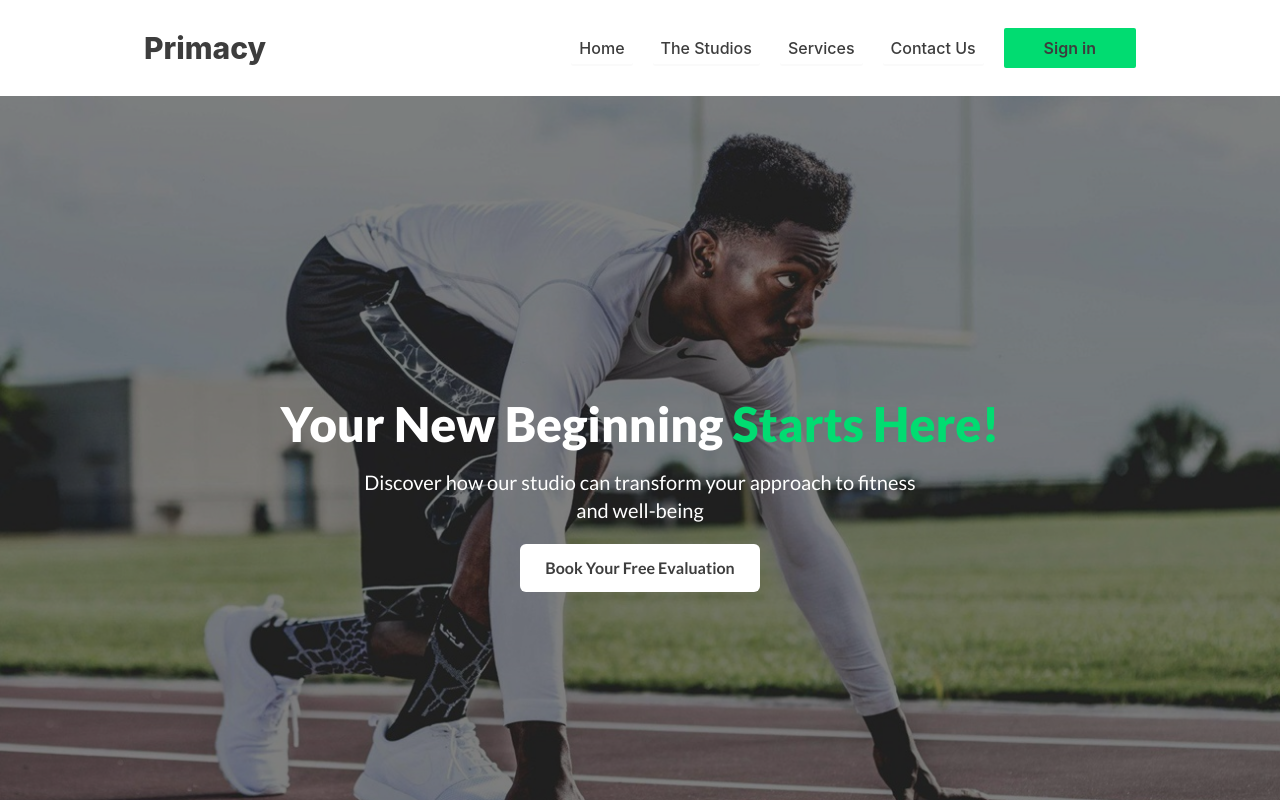
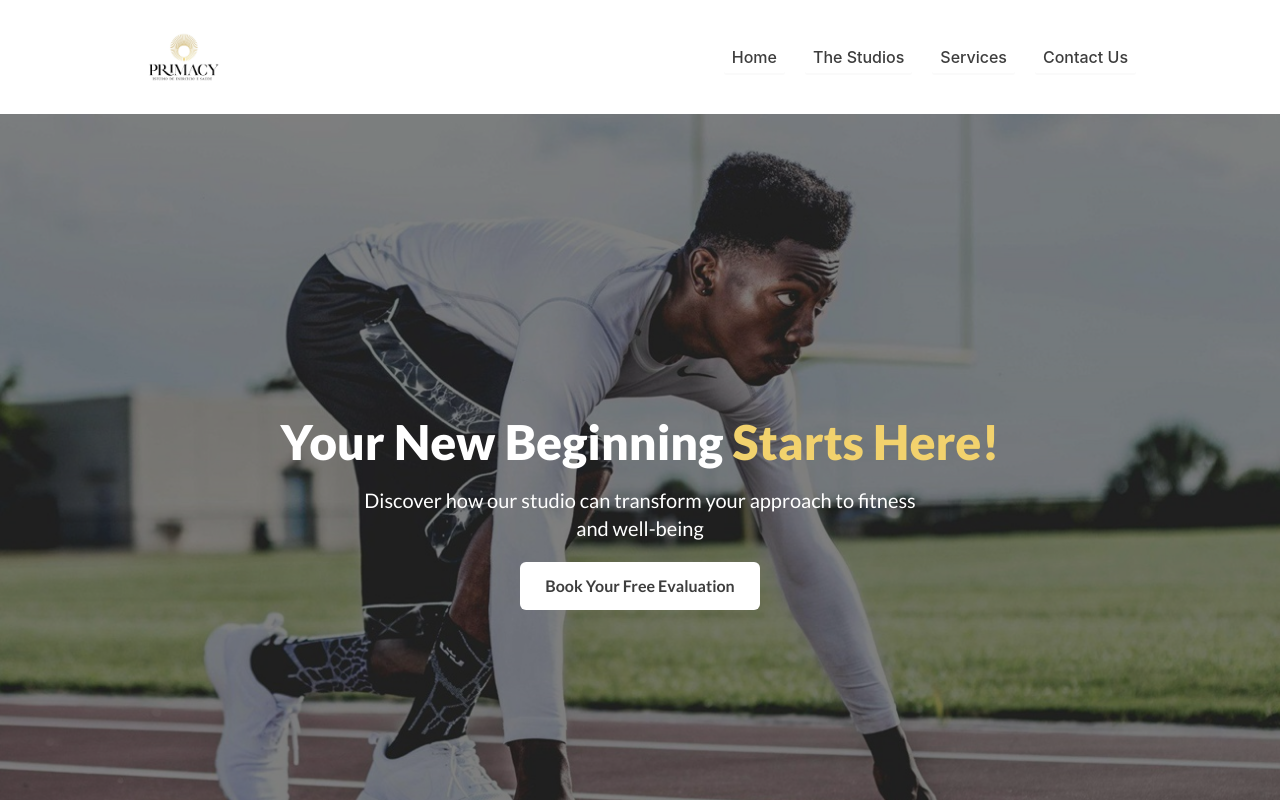
Before and after one commit to ArnabTo/primacy, a React (Vite) app: page / in a window 1280 px wide. Shown: the top 800 px of the page. Built offline with nearby package versions, Linux system fonts and the light colour scheme.

Commit message:
updated tailwindcss config, navbar

```diff
--- a/src/component/Navbar.jsx
+++ b/src/component/Navbar.jsx
@@ -1,5 +1,6 @@
 import { Button, Dropdown } from "antd";
 import { useState } from "react";
+import Logo from '../assets/logo.jpg'
 const Navbar = () => {
 
     const [isMenuOpen, setIsMenuOpen] = useState(false);
@@ -44,7 +45,7 @@ const Navbar = () => {
 
                         <div className="flex justify-between items-center gap-24 animate__animated animate__bounceIn">
                             <div className="nav-logo flex items-center gap-1 transition-all delay-75">
-                                <p className="sticky-item text-textColor text-3xl font-extrabold">Primacy</p>
+                                <img src={Logo} className="w-20" alt="logo"/>
                             </div>
                             <div className="nav-menues">
                                 <ul className="flex justify-center items-center space-x-5">
@@ -72,13 +73,6 @@ const Navbar = () => {
                                         className="sticky-item cursor-pointer transition-all delay-75 hover:scale-105">
                                         <a href="#features"><Button className="px-2 rounded-sm bg-transparent border-none text-textColor text-base font-medium">Contact Us</Button></a>
                                     </li>
-                                    <li
-                                        className="sticky-item font-medium text-lg mr-12 cursor-pointer transition-all delay-75 hover:scale-105">
-                                        <button
-                                            className="bg-btnBg text-textColor px-10 py-2 rounded-sm text-base font-semibold hover:bg-white hover:text-[#12141D] transition-all delay-75">Sign
-                                            in
-                                        </button>
-                                    </li>
                                 </ul>
                             </div>
                         </div>
@@ -87,9 +81,9 @@ const Navbar = () => {
                     <div className="block lg:hidden">
                         <div className="flex justify-between">
                             <div className="nav-logo flex gap-1">
-                                <p className="sticky-item text-textColor text-base font-semibold">Primacy</p>
+                            <img src={Logo} className="w-20" alt="logo"/>
                             </div>
-                            <div>
+                            <div className="flex">
                                 <button onClick={toggleMenu} aria-label="Menu" className="menu-toggler text-black">
                                     <svg width="26" height="20" viewBox="0 0 26 20" fill="none" xmlns="http://www.w3.org/2000/svg">
                                         <path d="M1 1H25" stroke="#000" strokeWidth="1.5" strokeLinecap="round" />
@@ -127,13 +121,6 @@ const Navbar = () => {
                                                     className="w-full sticky-item cursor-pointer transition-all delay-75 hover:scale-105">
                                                     <a href="#features"><Button className="w-full bg-transparent border-none text-textColor text-base font-medium">Contact Us</Button></a>
                                                 </li>
-                                                <li
-                                                    className="w-full sticky-item font-medium text-lg cursor-pointer transition-all delay-75">
-                                                    <button
-                                                        className="bg-btnBg w-full text-textColor px-4 py-2 rounded-md text-base font-semibold hover:bg-white hover:text-[#12141D] transition-all delay-75">Sign
-                                                        in
-                                                    </button>
-                                                </li>
                                             </ul>
                                         </div>
                                     </div>
--- a/tailwind.config.js
+++ b/tailwind.config.js
@@ -17,10 +17,10 @@ export default {
 
         textClr: '#00000',
         bgClr: '#ffffff',
-        btnBg: '#01DC71',
+        btnBg: '#F2D26D',
 
         //hero
-        heroHeadline : '#01DC71',
+        heroHeadline : '#F2D26D',
       },
 
       fontFamily: {
```
Also changed, not shown: src/assets/logo.jpg (added).
